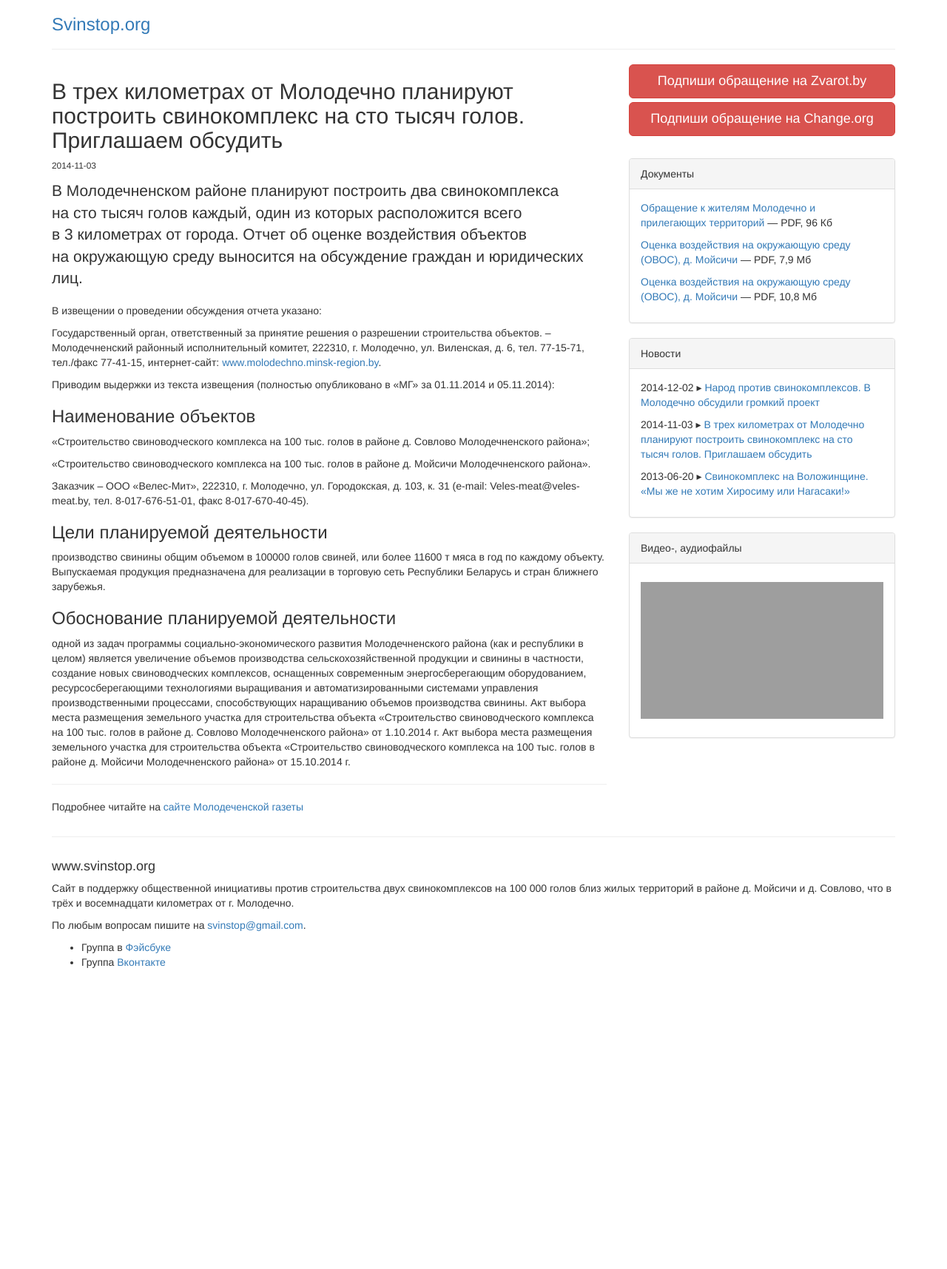
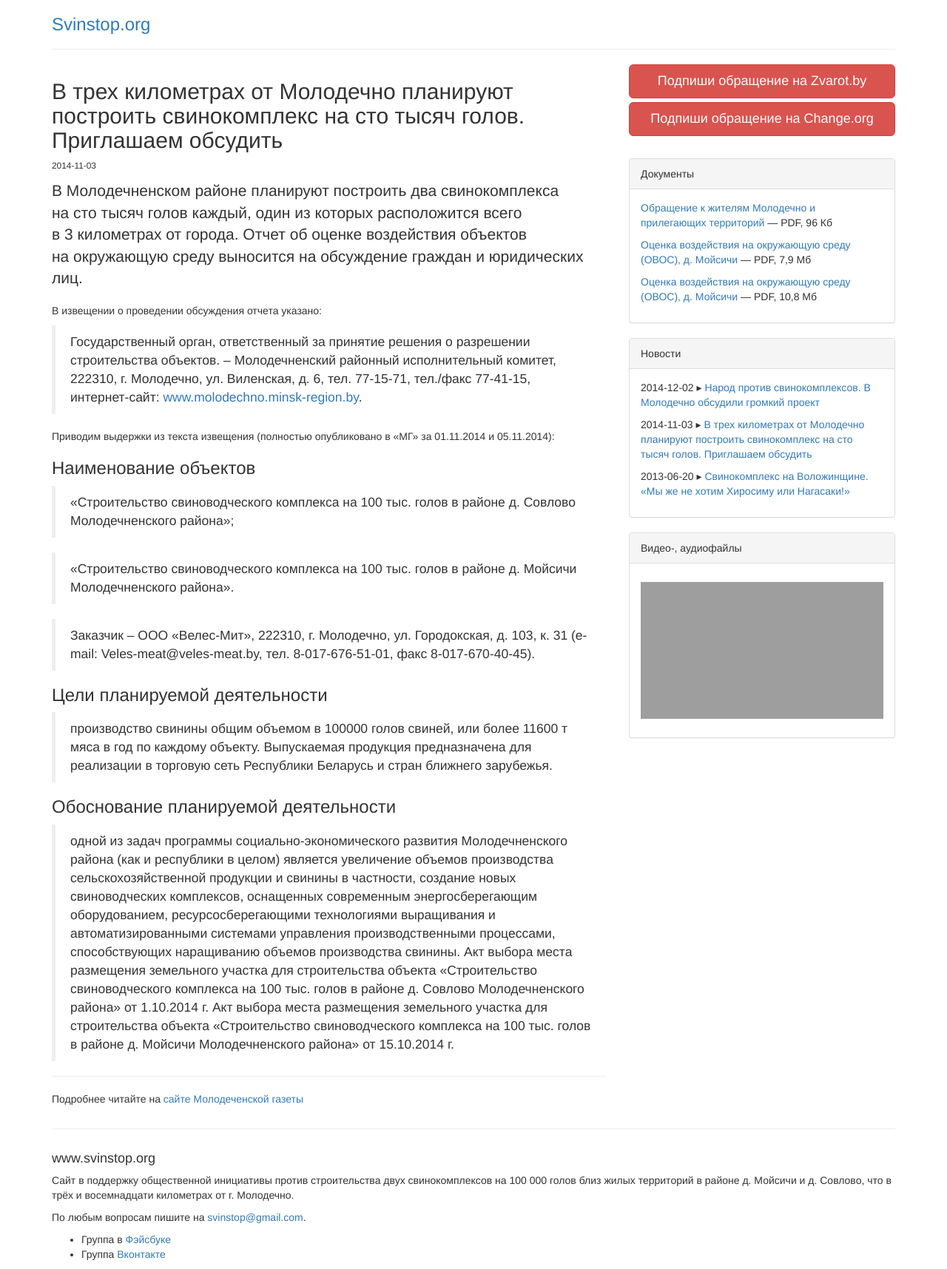
Before and after one commit to iharsuvorau/svinstop, a Jekyll site: the page built from _posts/2014-11-03-obschestvennye-obsuzdeniya-svinkompleksov-molodechno.md, in a window 1280 px wide. Shown: the whole page at 74% size. Built offline with Jekyll 4.4.1, drawn with Linux system fonts in a browser that asks for light colours; nearby versions of some CDN libraries; before the commit the page ends 1321 px from its top, so only the background shows below that; grey boxes are pictures that could not be loaded.

```diff
--- a/_posts/2014-11-03-obschestvennye-obsuzdeniya-svinkompleksov-molodechno.md
+++ b/_posts/2014-11-03-obschestvennye-obsuzdeniya-svinkompleksov-molodechno.md
@@ -9,25 +9,25 @@ category: news
 
 В извещении о проведении обсуждения отчета указано:
 
-Государственный орган, ответственный за принятие решения о разрешении строительства объектов. – Молодечненский районный исполнительный комитет, 222310, г. Молодечно, ул. Виленская, д. 6, тел. 77-15-71, тел./факс 77-41-15, интернет-сайт: [www.molodechno.minsk-region.by](www.molodechno.minsk-region.by).
+> Государственный орган, ответственный за принятие решения о разрешении строительства объектов. – Молодечненский районный исполнительный комитет, 222310, г. Молодечно, ул. Виленская, д. 6, тел. 77-15-71, тел./факс 77-41-15, интернет-сайт: [www.molodechno.minsk-region.by](www.molodechno.minsk-region.by).
 
 Приводим выдержки из текста извещения (полностью опубликовано в «МГ» за 01.11.2014 и 05.11.2014):
 
 ### Наименование объектов
 
-«Строительство свиноводческого комплекса на 100 тыс. голов в районе д. Совлово Молодечненского района»;
+> «Строительство свиноводческого комплекса на 100 тыс. голов в районе д. Совлово Молодечненского района»;
 
-«Строительство свиноводческого комплекса на 100 тыс. голов в районе д. Мойсичи Молодечненского района».
+> «Строительство свиноводческого комплекса на 100 тыс. голов в районе д. Мойсичи Молодечненского района».
 
-Заказчик – ООО «Велес-Мит», 222310, г. Молодечно, ул. Городокская, д. 103, к. 31 (е-mail: Veles-meat@veles-meat.by, тел. 8-017-676-51-01, факс 8-017-670-40-45).
+> Заказчик – ООО «Велес-Мит», 222310, г. Молодечно, ул. Городокская, д. 103, к. 31 (е-mail: Veles-meat@veles-meat.by, тел. 8-017-676-51-01, факс 8-017-670-40-45).
 
 ### Цели планируемой деятельности
 
-производство свинины общим объемом в 100000 голов свиней, или более 11600 т мяса в год по каждому объекту. Выпускаемая продукция предназначена для реализации в торговую сеть Республики Беларусь и стран ближнего зарубежья.
+> производство свинины общим объемом в 100000 голов свиней, или более 11600 т мяса в год по каждому объекту. Выпускаемая продукция предназначена для реализации в торговую сеть Республики Беларусь и стран ближнего зарубежья.
 
 ###  Обоснование планируемой деятельности
 
-одной из задач программы социально-экономического развития Молодечненского района (как и республики в целом) является увеличение объемов производства сельскохозяйственной продукции и свинины в частности, создание новых свиноводческих комплексов, оснащенных современным энергосберегающим оборудованием, ресурсосберегающими технологиями выращивания и автоматизированными системами управления производственными процессами, способствующих наращиванию объемов производства свинины. Акт выбора места размещения земельного участка для строительства объекта «Строительство свиноводческого комплекса на 100 тыс. голов в районе д. Совлово Молодечненского района» от 1.10.2014 г. Акт выбора места размещения земельного участка для строительства объекта «Строительство свиноводческого комплекса на 100 тыс. голов в районе д. Мойсичи Молодечненского района» от 15.10.2014 г.
+> одной из задач программы социально-экономического развития Молодечненского района (как и республики в целом) является увеличение объемов производства сельскохозяйственной продукции и свинины в частности, создание новых свиноводческих комплексов, оснащенных современным энергосберегающим оборудованием, ресурсосберегающими технологиями выращивания и автоматизированными системами управления производственными процессами, способствующих наращиванию объемов производства свинины. Акт выбора места размещения земельного участка для строительства объекта «Строительство свиноводческого комплекса на 100 тыс. голов в районе д. Совлово Молодечненского района» от 1.10.2014 г. Акт выбора места размещения земельного участка для строительства объекта «Строительство свиноводческого комплекса на 100 тыс. голов в районе д. Мойсичи Молодечненского района» от 15.10.2014 г.
 
 ---
 
```
